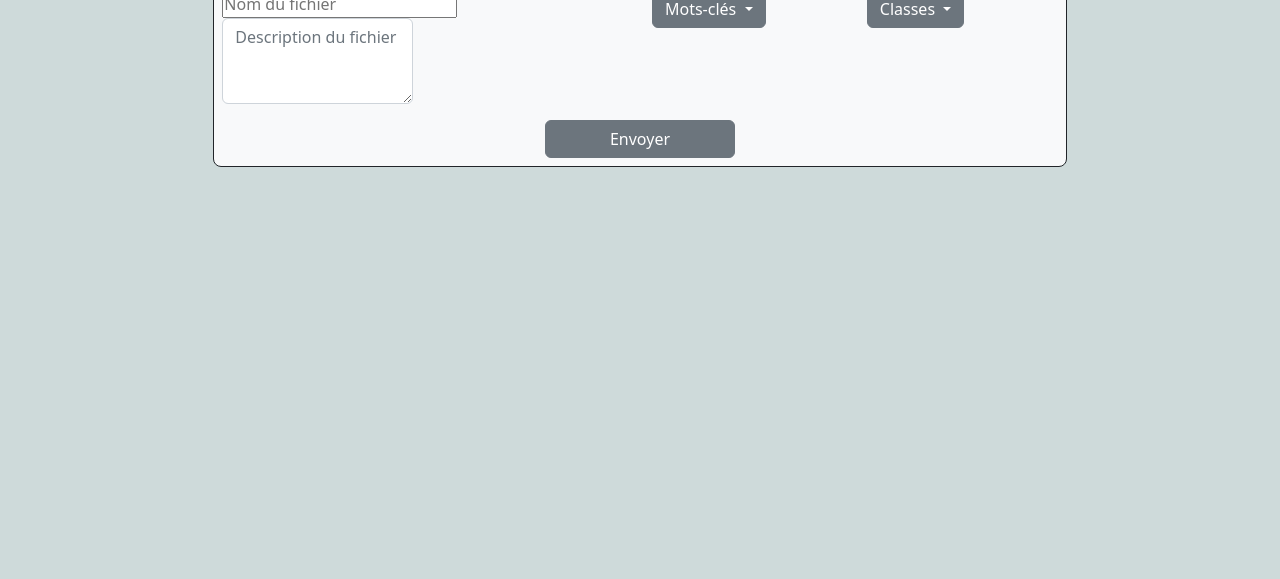
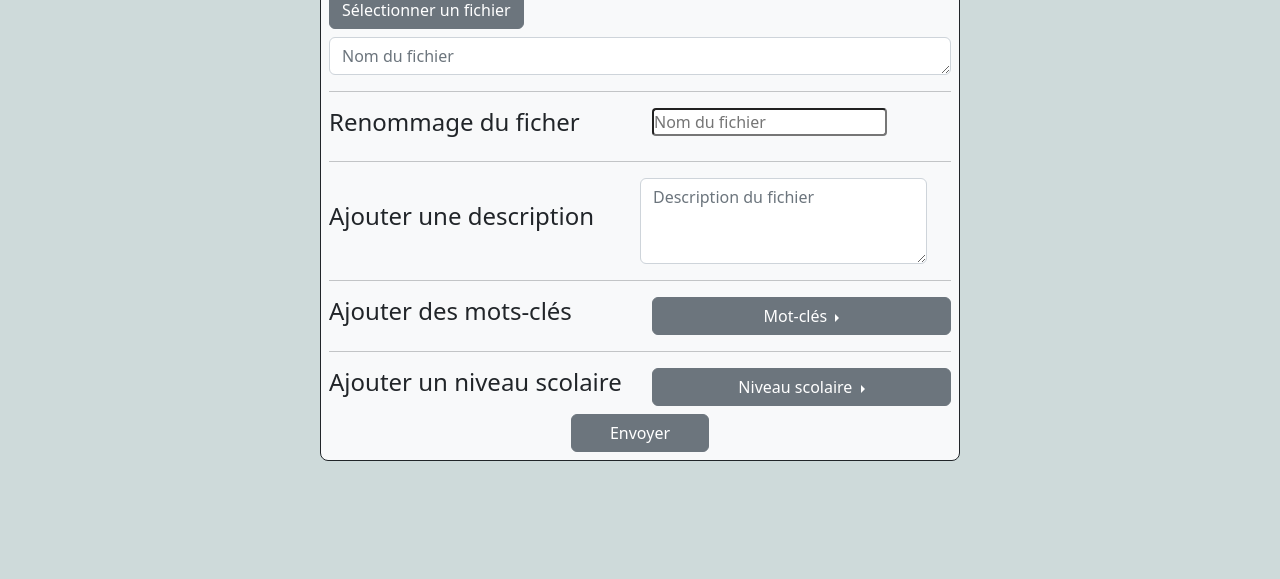
Before and after one commit to Cyrilloche/StudyShare.Front, a website: page HTML/new_document.html in a window 1280 px wide. Shown: the part 221-800 px from the top of the page. Drawn offline with nearby package versions, Linux system fonts and the light colour scheme.

Commit message:
Update form to create new document

```diff
--- a/HTML/new_document.html
+++ b/HTML/new_document.html
@@ -42,54 +42,75 @@
         </nav>
 
         <div class="container-content mt-4">
-            <div class="container-form p-2 col-8 rounded-3 mx-auto border bg-light border-dark">
-                <div class="row">
-                    <div class="col-6 mb-2">
+            <div class="container-form p-2 col-6 rounded-3 mx-auto border bg-light border-dark">
+                <h2>Création d'un nouveau document</h2>
+                <div class="row mb-2">
+                    <div class="col-6 d-inline">
                         <button class=" btn btn-secondary" onclick="selectFile()">Sélectionner un
                             fichier</button>
                     </div>
                 </div>
-                <form id="create-new-document">
                 <div class="row">
-                        <div class="col-6">
-                            <div class="mb-2">
-                                <input id="file-name" name="file-name" type="text" placeholder="Nom du fichier">
-                                <div class="row">
-                                    <div class="mb-2 col-6">
-                                        <textarea class="form-control" name="file-description" id="file-description"
-                                            rows="3" placeholder="Description du fichier"></textarea>
+                    <div class="d-inline">
+                        <div>
+                            <textarea class="form-control" id="selectedFileName" rows="1"
+                                placeholder="Nom du fichier"></textarea>
                         </div>
                     </div>
                 </div>
-
+                <hr>
+                <form class="col-12" id="create-new-document">
+                    <div class="row">
+                        <div class="col-6">
+                            <h4>Renommage du ficher</h4>
                         </div>
                         <div class="col-6">
+                            <div class="mb-2">
+                                <input class="rounded-1" id="file-name" name="file-name" type="text"
+                                    placeholder="Nom du fichier">
+                            </div>
+                        </div>
+                    </div>
+                    <hr>
+                    <div class="row mb-2">
                         <div class="row">
-                                <div class="d-inline col-6 dropdown open  ">
-                                    <button class="btn btn-secondary dropdown-toggle" type="button"
-                                        id="dropdown-keywords" data-bs-toggle="dropdown" aria-haspopup="true"
+                            <div class="col-6 align-self-center">
+                                <h4>Ajouter une description</h4>
+                            </div>
+                            <div class="col-6">
+                                <textarea class="form-control" name="file-description" id="file-description" rows="3"
+                                    placeholder="Description du fichier"></textarea>
+                            </div>
+                        </div>
+                    </div>
+                    <hr>
+                    <div class="row mb-2">
+                        <div class="col-6">
+                            <h4>Ajouter des mots-clés</h4>
+                        </div>
+                        <div class="btn-group dropend col-6">
+                            <button type="button" class="btn btn-secondary dropdown-toggle" data-bs-toggle="dropdown"
                                 aria-expanded="false">
-                                        Mots-clés
+                                Mot-clés
                             </button>
-                                    <div class="dropdown-menu" aria-labelledby="dropdown-keywords">
-                                        <ul class=" list-group keyword-options">
+                            <ul class="dropdown-menu">
                                 <div id="keywordsContainer"></div>
                             </ul>
                         </div>
                     </div>
-                                <div class="d-inline col-6 dropdown open ">
-                                    <button class="btn btn-secondary dropdown-toggle" type="button"
-                                        id="dropdown-classLevel" data-bs-toggle="dropdown" aria-haspopup="true"
+                    <hr>
+                    <div class="row mb-2">
+                        <div class="col-6">
+                            <h4>Ajouter un niveau scolaire</h4>
+                        </div>
+                        <div class="btn-group dropend col-6">
+                            <button type="button" class="btn btn-secondary dropdown-toggle" data-bs-toggle="dropdown"
                                 aria-expanded="false">
-                                        Classes
+                                Niveau scolaire
                             </button>
-                                    <div class="dropdown-menu" aria-labelledby="dropdown-classLevel">
-                                        <ul class="classes-options">
+                            <ul class="dropdown-menu">
                                 <div id="classesContainer"></div>
                             </ul>
-                                    </div>
-                                </div>
-                            </div>
                         </div>
                     </div>
                     <div class="row">
@@ -99,11 +120,10 @@
                             </button>
                         </div>
                     </div>
+            </div>
             </form>
         </div>
     </div>
-
-
     <script src="https://cdn.jsdelivr.net/npm/axios/dist/axios.min.js"></script>
     <script src="https://cdn.jsdelivr.net/npm/bootstrap@5.2.3/dist/js/bootstrap.bundle.min.js"></script>
     <script src="../js/new_document.js" defer></script>
--- a/JS/new_document.js
+++ b/JS/new_document.js
@@ -102,19 +102,24 @@ async function selectFile() {
                 accept: {
                     'file/*': ['.pdf']
                 }
-            }, ],
+            }],
             excludeAcceptAllOption: true,
             multiple: false
         });
         let file = await fileHandle.getFile();
         let fileName = file.name;
         console.log('Nom du fichier sélectionné :', fileName);
+
+        // Mise à jour de la valeur de l'élément <textarea> avec l'ID selectedFileName
+        document.getElementById('selectedFileName').innerText = fileName;
+
         selectedFile = file;
     } catch (error) {
         console.error('Erreur lors de la sélection du fichier :', error);
         throw error;
     }
 }
+
 
 // Fonction sauvegarde du fichier
 async function saveFile(updatedFile, extensionFile) {
```
Lines whose indentation alone changed are shown as unchanged.
